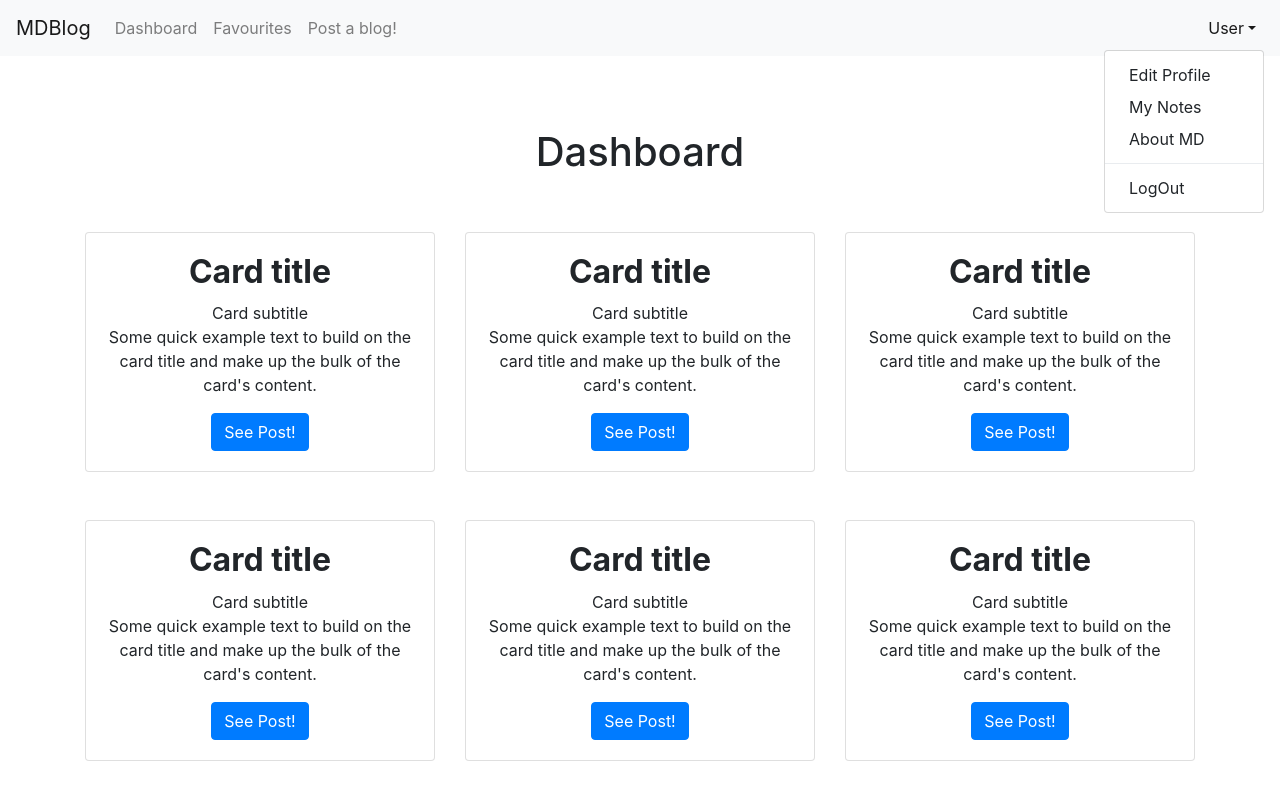
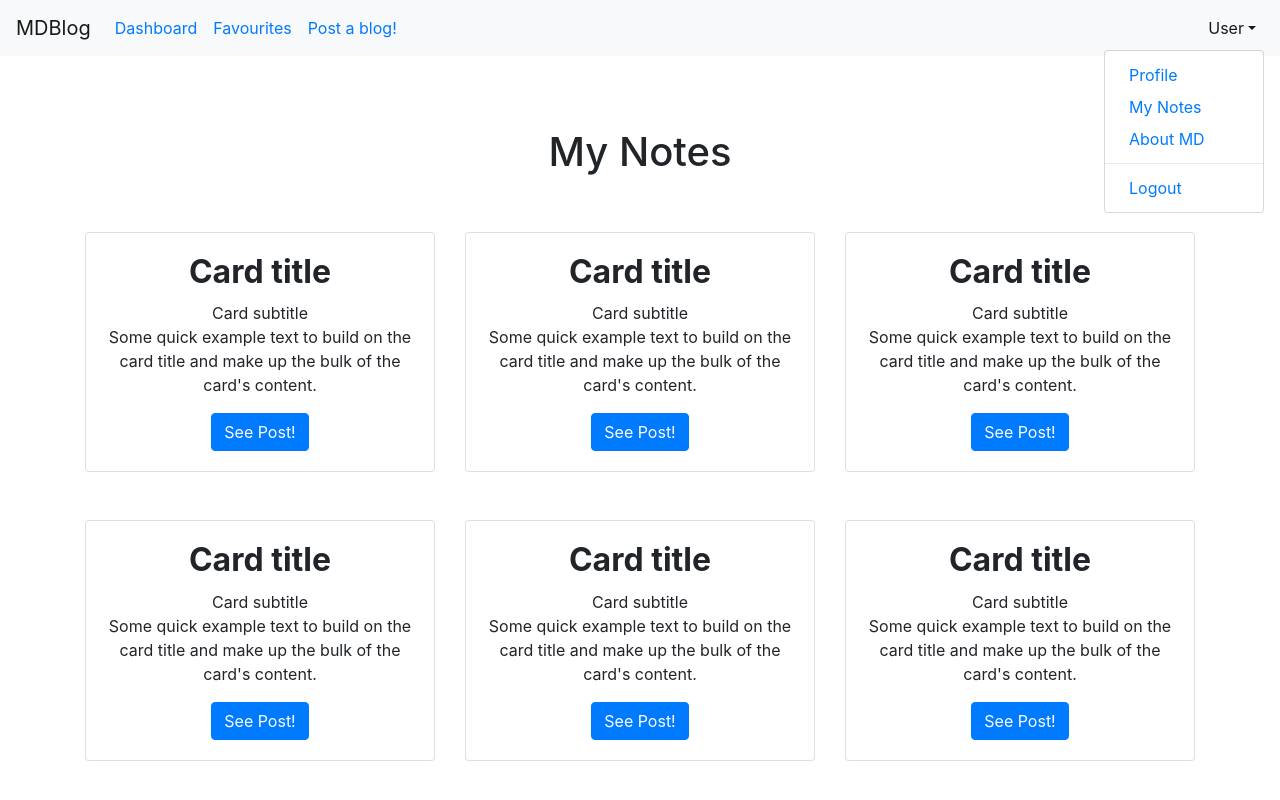
Before and after one commit to wcheng8/MarkDownNotesApp, a React (Create React App) app in the folder clientside/: page /mynotes in a window 1280 px wide. Both pictures are taken after a click on the link "User". Shown: the top 800 px of the page. Built offline with nearby package versions, Linux system fonts and the light colour scheme.

Commit message:
place boilerplate Routes for Navbar

```diff
--- a/clientside/src/App.js
+++ b/clientside/src/App.js
@@ -3,7 +3,14 @@ import "./App.css";
 import { Container } from "reactstrap";
 import AppNavbar from "./components/AppNavbar";
 import Dashboard from "./pages/dashboard";
-import { BrowserRouter as Router, Switch, Route, Link } from "react-router-dom";
+import Favourites from "./pages/favourite";
+import Post from "./pages/Post";
+import MyNotes from "./pages/Users/MyNotes";
+import Profile from "./pages/Users/Profile";
+import AboutMD from "./pages/Users/AboutMD";
+import Home from "./pages/Home";
+
+import { BrowserRouter as Router, Route } from "react-router-dom";
 
 function App() {
 	return (
@@ -11,7 +18,13 @@ function App() {
 			<Router>
 				<AppNavbar />
 				<Container className="pt-4">
-					<Dashboard />
+					<Route exact path="/dashboard" component={Dashboard} />
+					<Route exact path="/" component={Home} />
+					<Route exact path="/favourites" component={Favourites} />
+					<Route exact path="/post" component={Post} />
+					<Route exact path="/mynotes" component={MyNotes} />
+					<Route exact path="/profile" component={Profile} />
+					<Route exact path="/about" component={AboutMD} />
 				</Container>
 			</Router>
 		</div>
--- a/clientside/src/components/AppNavbar.js
+++ b/clientside/src/components/AppNavbar.js
@@ -11,8 +11,8 @@ import {
 	DropdownToggle,
 	DropdownMenu,
 	DropdownItem,
-	NavbarText,
 } from "reactstrap";
+import { NavLink as NavLinkrouter } from "react-router-dom";
 
 const AppNavbar = (props) => {
 	const [isOpen, setIsOpen] = useState(false);
@@ -27,15 +27,19 @@ const AppNavbar = (props) => {
 				<Collapse isOpen={isOpen} navbar>
 					<Nav className="mr-auto" navbar>
 						<NavItem>
-							<NavLink href="/components/">Dashboard</NavLink>
-						</NavItem>
-						<NavItem>
-							<NavLink href="https://github.com/reactstrap/reactstrap">
-								Favourites
+							<NavLink>
+								<NavLinkrouter to="/dashboard">Dashboard</NavLinkrouter>
 							</NavLink>
 						</NavItem>
 						<NavItem>
-							<NavLink href="/components/">Post a blog!</NavLink>
+							<NavLink>
+								<NavLinkrouter to="/favourites">Favourites</NavLinkrouter>
+							</NavLink>
+						</NavItem>
+						<NavItem>
+							<NavLink>
+								<NavLinkrouter to="/post">Post a blog!</NavLinkrouter>
+							</NavLink>
 						</NavItem>
 					</Nav>
 					<Nav className="ml-auto" navbar>
@@ -44,11 +48,19 @@ const AppNavbar = (props) => {
 								User
 							</DropdownToggle>
 							<DropdownMenu right>
-								<DropdownItem>Edit Profile</DropdownItem>
-								<DropdownItem>My Notes</DropdownItem>
-								<DropdownItem>About MD</DropdownItem>
+								<DropdownItem>
+									<NavLinkrouter to="/profile">Profile</NavLinkrouter>
+								</DropdownItem>
+								<DropdownItem>
+									<NavLinkrouter to="/mynotes">My Notes</NavLinkrouter>
+								</DropdownItem>
+								<DropdownItem>
+									<NavLinkrouter to="/about">About MD</NavLinkrouter>
+								</DropdownItem>
 								<DropdownItem divider />
-								<DropdownItem>LogOut</DropdownItem>
+								<DropdownItem>
+									<NavLinkrouter to="/">Logout</NavLinkrouter>
+								</DropdownItem>
 							</DropdownMenu>
 						</UncontrolledDropdown>
 					</Nav>
--- a/clientside/src/components/DashBoardPagination.js
+++ b/clientside/src/components/DashBoardPagination.js
@@ -1,5 +1,6 @@
 import React from "react";
 import { Pagination, PaginationItem, PaginationLink } from "reactstrap";
+import { BrowserRouter as Router, Switch, Route, Link } from "react-router-dom";
 
 const DashBoardPagination = () => {
 	return (
--- /dev/null
+++ b/clientside/src/pages/Home.js
@@ -0,0 +1,11 @@
+import React from "react";
+
+const Home = () => {
+	return (
+		<div>
+			<h1>This is the Homepage!</h1>
+		</div>
+	);
+};
+
+export default Home;
--- /dev/null
+++ b/clientside/src/pages/Post.js
@@ -0,0 +1,11 @@
+import React from "react";
+
+const Post = () => {
+	return (
+		<div>
+			<h1>Posting form here!</h1>
+		</div>
+	);
+};
+
+export default Post;
--- /dev/null
+++ b/clientside/src/pages/Users/AboutMD.js
@@ -0,0 +1,11 @@
+import React from "react";
+
+const AboutMD = () => {
+	return (
+		<div>
+			<h1>About ME. Also add a model for how to write MD?</h1>
+		</div>
+	);
+};
+
+export default AboutMD;
--- /dev/null
+++ b/clientside/src/pages/Users/MyNotes.js
@@ -0,0 +1,48 @@
+import React from "react";
+import { Row, Col } from "reactstrap";
+import Blogcard from "../cards/Blogcard";
+
+const MyNotes = () => {
+	return (
+		<div>
+			<div className="d-flex justify-content-center">
+				<h1 className="pt-5 pb-5">My Notes</h1>
+			</div>
+			<Row>
+				<Col>
+					<Blogcard />
+				</Col>
+				<Col>
+					<Blogcard />
+				</Col>
+				<Col>
+					<Blogcard />
+				</Col>
+			</Row>
+			<Row className="pt-5">
+				<Col>
+					<Blogcard />
+				</Col>
+				<Col>
+					<Blogcard />
+				</Col>
+				<Col>
+					<Blogcard />
+				</Col>
+			</Row>
+			<Row className="pt-5">
+				<Col>
+					<Blogcard />
+				</Col>
+				<Col>
+					<Blogcard />
+				</Col>
+				<Col>
+					<Blogcard />
+				</Col>
+			</Row>
+		</div>
+	);
+};
+
+export default MyNotes;
--- /dev/null
+++ b/clientside/src/pages/Users/Profile.js
@@ -0,0 +1,11 @@
+import React from "react";
+
+const Profile = () => {
+	return (
+		<div>
+			<h1>This is the User profile</h1>
+		</div>
+	);
+};
+
+export default Profile;
--- /dev/null
+++ b/clientside/src/pages/favourite.js
@@ -0,0 +1,50 @@
+import React from "react";
+import { Row, Col } from "reactstrap";
+import Blogcard from "./cards/Blogcard";
+import DashBoardPagination from "../components/DashBoardPagination";
+
+const Favourites = () => {
+	return (
+		<div>
+			<div className="d-flex justify-content-center">
+				<h1 className="pt-5 pb-5">Favourites</h1>
+			</div>
+			<Row>
+				<Col>
+					<Blogcard />
+				</Col>
+				<Col>
+					<Blogcard />
+				</Col>
+				<Col>
+					<Blogcard />
+				</Col>
+			</Row>
+			<Row className="pt-5">
+				<Col>
+					<Blogcard />
+				</Col>
+				<Col>
+					<Blogcard />
+				</Col>
+				<Col>
+					<Blogcard />
+				</Col>
+			</Row>
+			<Row className="pt-5">
+				<Col>
+					<Blogcard />
+				</Col>
+				<Col>
+					<Blogcard />
+				</Col>
+				<Col>
+					<Blogcard />
+				</Col>
+			</Row>
+			<DashBoardPagination />
+		</div>
+	);
+};
+
+export default Favourites;
```
Also changed, not shown: clientside/src/pages/Users/Edit.js (added, +11 -0 lines).
